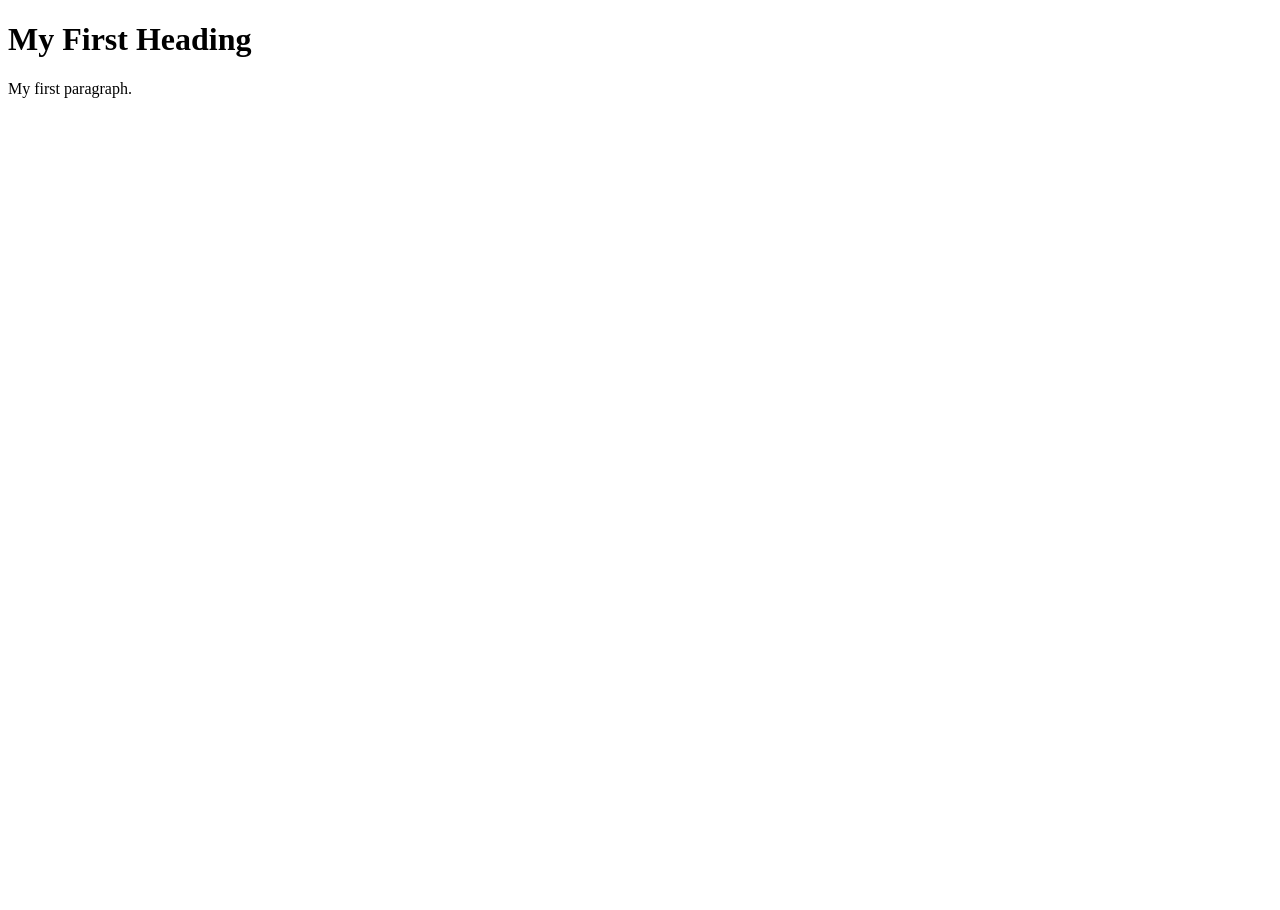
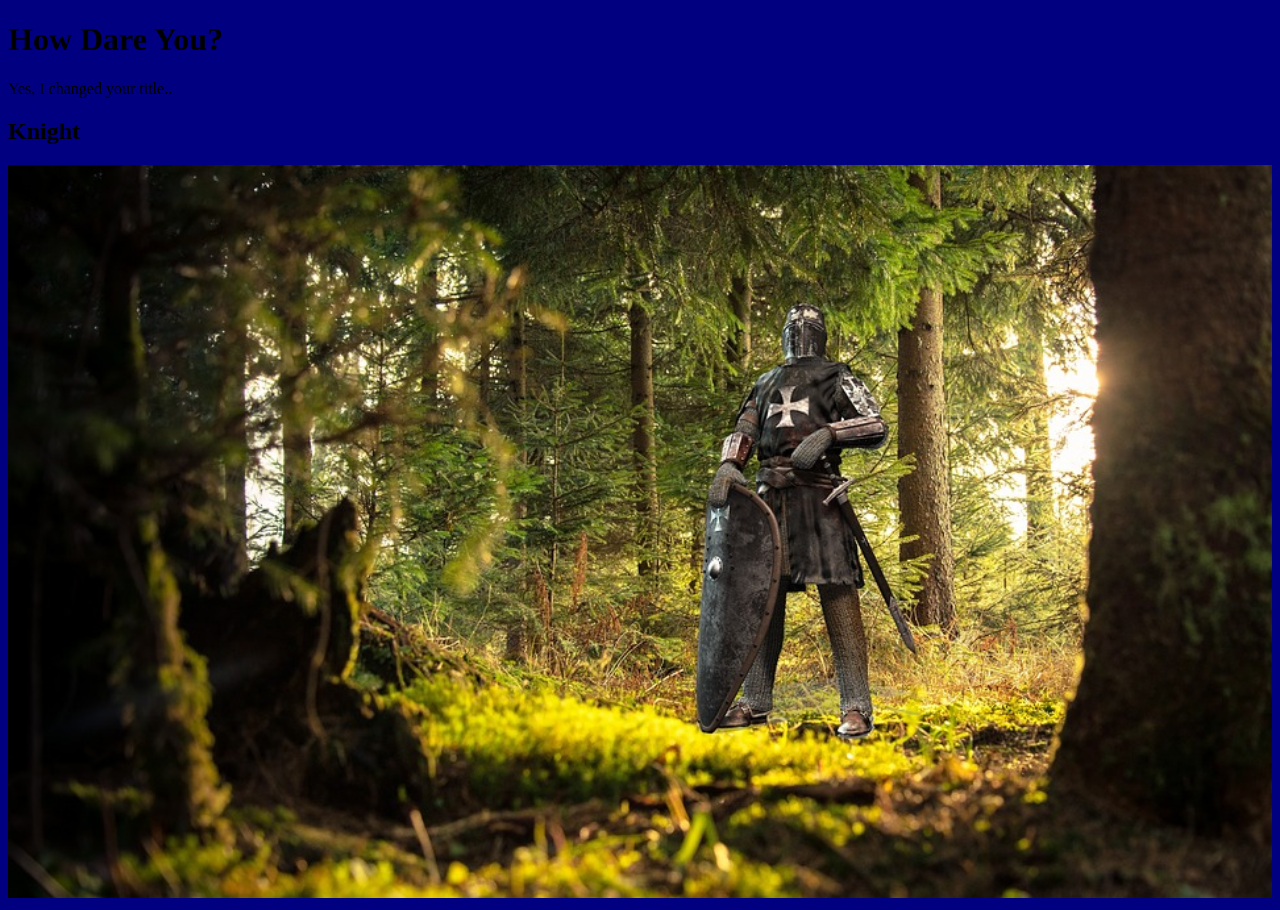
Before and after one commit to FabianCeballos/HelloWorld, a plain HTML site: page index.html in a window 1280 px wide. Before the commit the page ends 800 px from the top, so only its background shows below. Drawn offline with Linux system fonts and the light colour scheme.

Commit message:
[added image

```diff
--- a/index.html
+++ b/index.html
@@ -1,10 +1,17 @@
 <!DOCTYPE html>
+<html>
+<body style="background-color:navy;">
+
+<h1>How Dare You?</h1>
+<p>Yes, I changed your title..</p>
+
+</body>
+</html>
 <html>
 <body>
 
-<h1>My First Heading</h1>
-
-<p>My first paragraph.</p>
+<h2>Knight</h2>
+<img src="knight.jpg" alt="Knight" style="width:100%">
 
 </body>
 </html>
```
Also changed, not shown: Knight.jpg (added).
